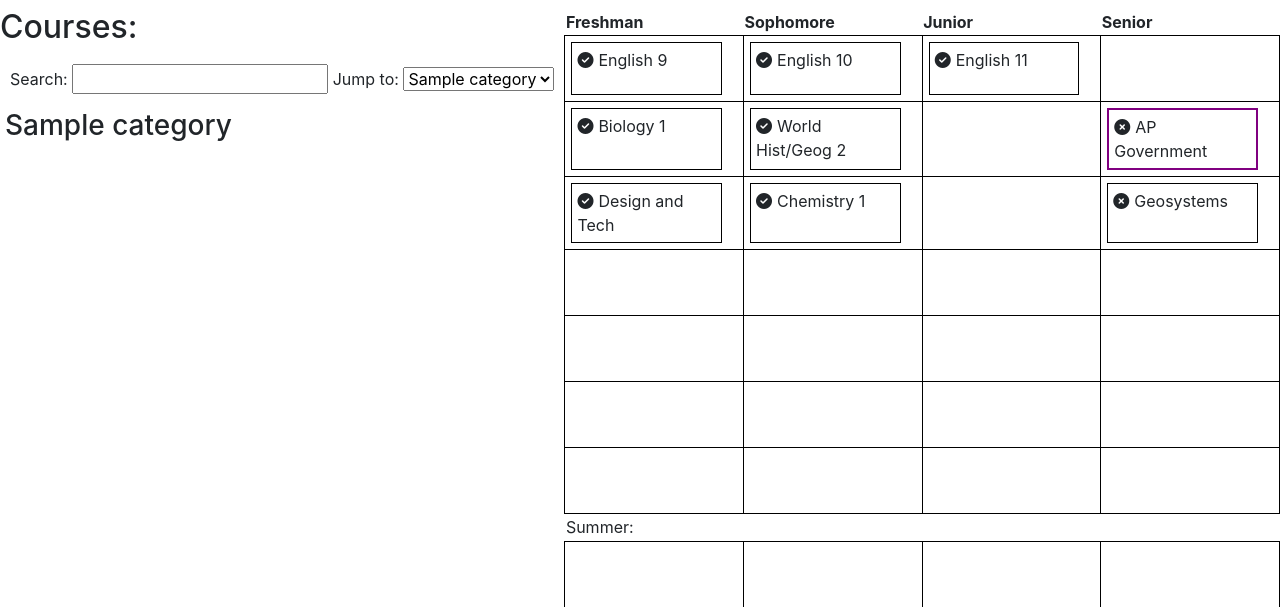
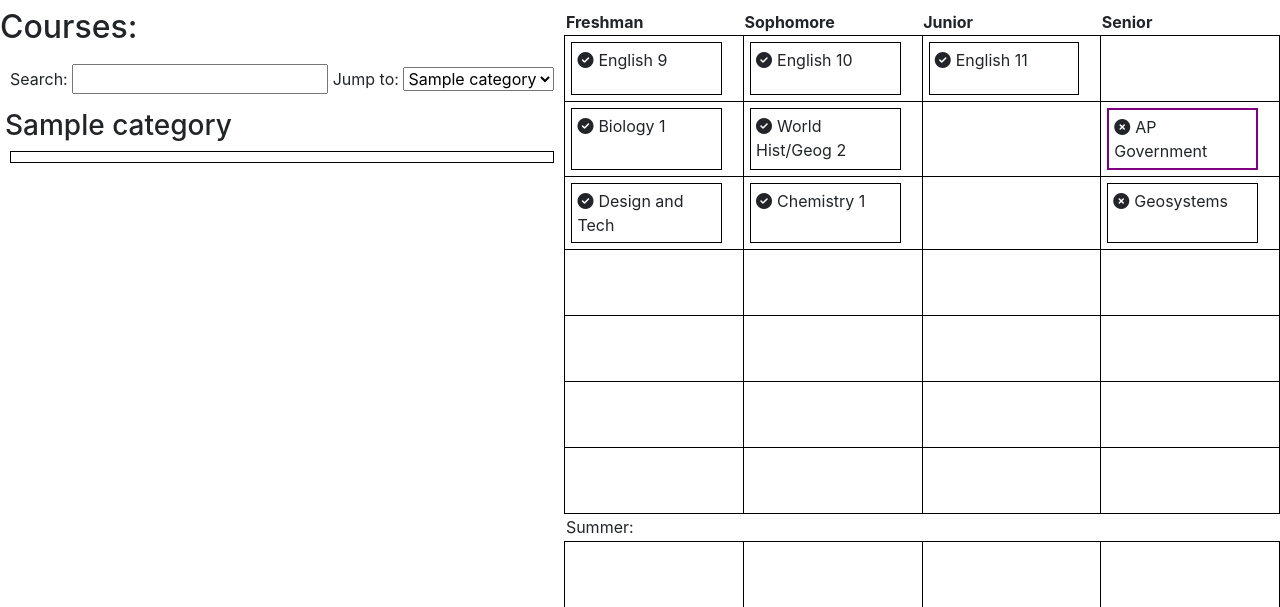
Before and after one commit to randogyater/tj-planner, a Flask app: template templates/index.html in a window 1280 px wide. Shown: the part 72-679 px from the top of the page. Run offline with Flask 2, Linux system fonts and the light colour scheme; the template is opened without the code that fills it: most values are stand-ins (such as "Sample title", 1, 10 or a date in 2020); some libraries are stand-ins or nearby versions.

Commit message:
Added styling to the categories (for real this time)
Again, I forgot to include this in that commit

```diff
--- a/static/css/style.css
+++ b/static/css/style.css
@@ -1,3 +1,9 @@
+.catalog__category__content {
+    margin: 5px;
+    padding: 5px;
+    border: 1px solid black;
+}
+
 #catalog__controls {
     margin: 5px;
     padding: 5px;
```
